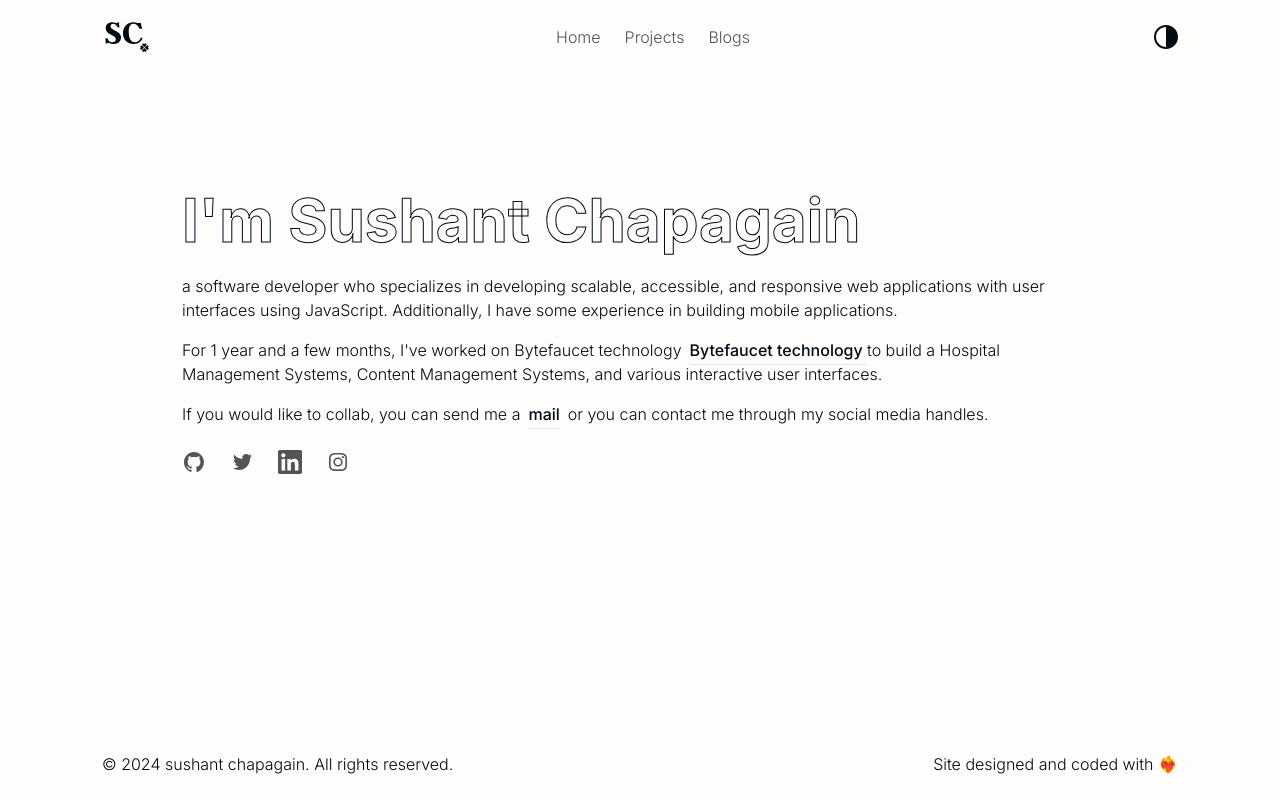
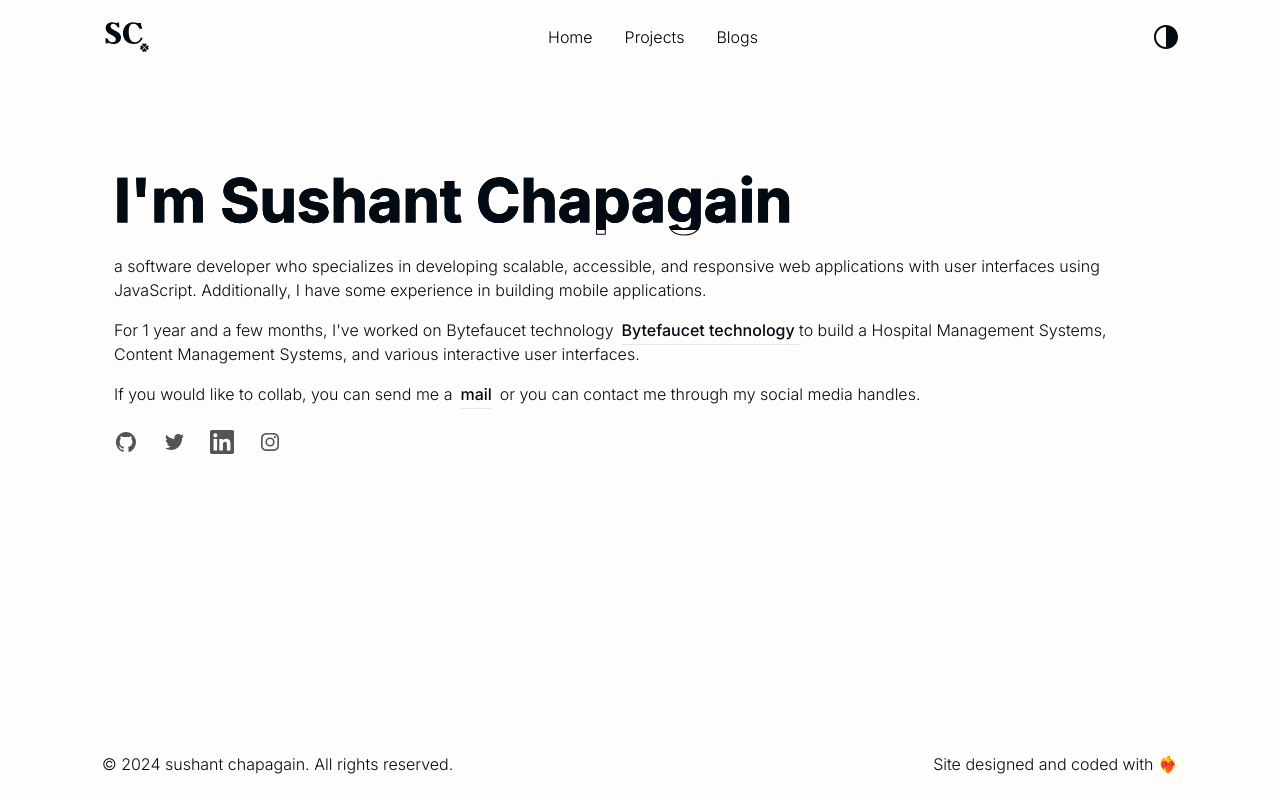
Before and after one commit to sushantchapagain1/sushantchapagain-portfolio, a Next.js app: page / in a window 1280 px wide. Built offline with nearby package versions, Linux system fonts and the light colour scheme.

Commit message:
made main section responsive

```diff
--- a/app/globals.css
+++ b/app/globals.css
@@ -10,6 +10,7 @@
   --app-bg: #fffdfc;
   --cardBackground: rgba(0, 0, 0, 0.027);
   --light-text: #545454;
+  --navlinks: #000;
   --cardBorder: #020a132a;
 }
 
@@ -18,6 +19,7 @@
   --app-bg: #020a13;
   --cardBackground: rgba(255, 255, 255, 0.08);
   --light-text: #c6c6c6;
+  --navlinks: #fff;
   --cardBorder: #3b434c;
 }
 
@@ -42,9 +44,10 @@ body {
   width: 0;
   overflow: hidden;
 }
-.stroke-name:hover::after {
+
+.stroke-name::after {
   white-space: nowrap;
-  animation: nameAnimate 0.5s linear both;
+  animation: nameAnimate 2s linear both;
   cursor: pointer;
 }
 
--- a/components/Main.tsx
+++ b/components/Main.tsx
@@ -4,8 +4,8 @@ import SocailIcon from './SocailIcon';
 
 function Main() {
   return (
-    <main className="p-10 md:p-20">
-      <h1 className="stroke-name mt-3 w-full text-3xl font-bold text-transparent md:mt-12 md:text-6xl">
+    <main className="mt-12 p-3 sm:mt-20 md:mt-12">
+      <h1 className="stroke-name mt-3 w-fit text-2xl font-bold text-transparent sm:text-4xl md:mt-12 md:text-6xl">
         I&apos;m Sushant Chapagain
       </h1>
 
--- a/components/Navbar/Navlinks.tsx
+++ b/components/Navbar/Navlinks.tsx
@@ -16,7 +16,10 @@ function Navlinks() {
           return (
             <li
               key={link.href}
-              className={cn('font-light text-lightText', isActive ? '' : '')}
+              className={cn(
+                'text-navlinks p-1 font-light transition',
+                isActive ? '' : '',
+              )}
             >
               <Link href={link.href}>{link.label}</Link>
             </li>
--- a/tailwind.config.js
+++ b/tailwind.config.js
@@ -14,6 +14,7 @@ module.exports = {
         cardBackground: 'var(--cardBackground)',
         lightText: 'var(--light-text)',
         cardBorder: 'var(--cardBorder)',
+        navlinks: 'var(--navlinks)',
       },
     },
   },
```
